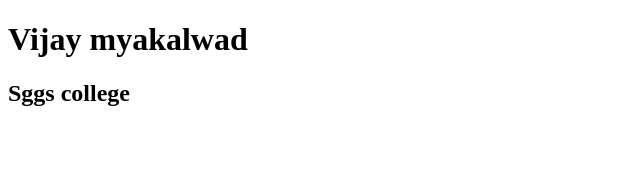
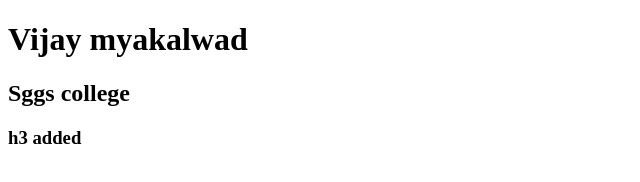
Before and after one commit to myakalwad25/git-learn, a plain HTML site: page index.html in a window 1280 px wide. Shown: the whole page, without its empty margins (0-640 px from the left). Drawn offline with Linux system fonts and the light colour scheme.

Commit message:
h3 tag aaded

```diff
--- a/index.html
+++ b/index.html
@@ -8,5 +8,6 @@
 <body>
     <h1>Vijay myakalwad</h1>
     <h2>Sggs college</h2>
+    <h3>h3 added</h3>
 </body>
 </html>
```
